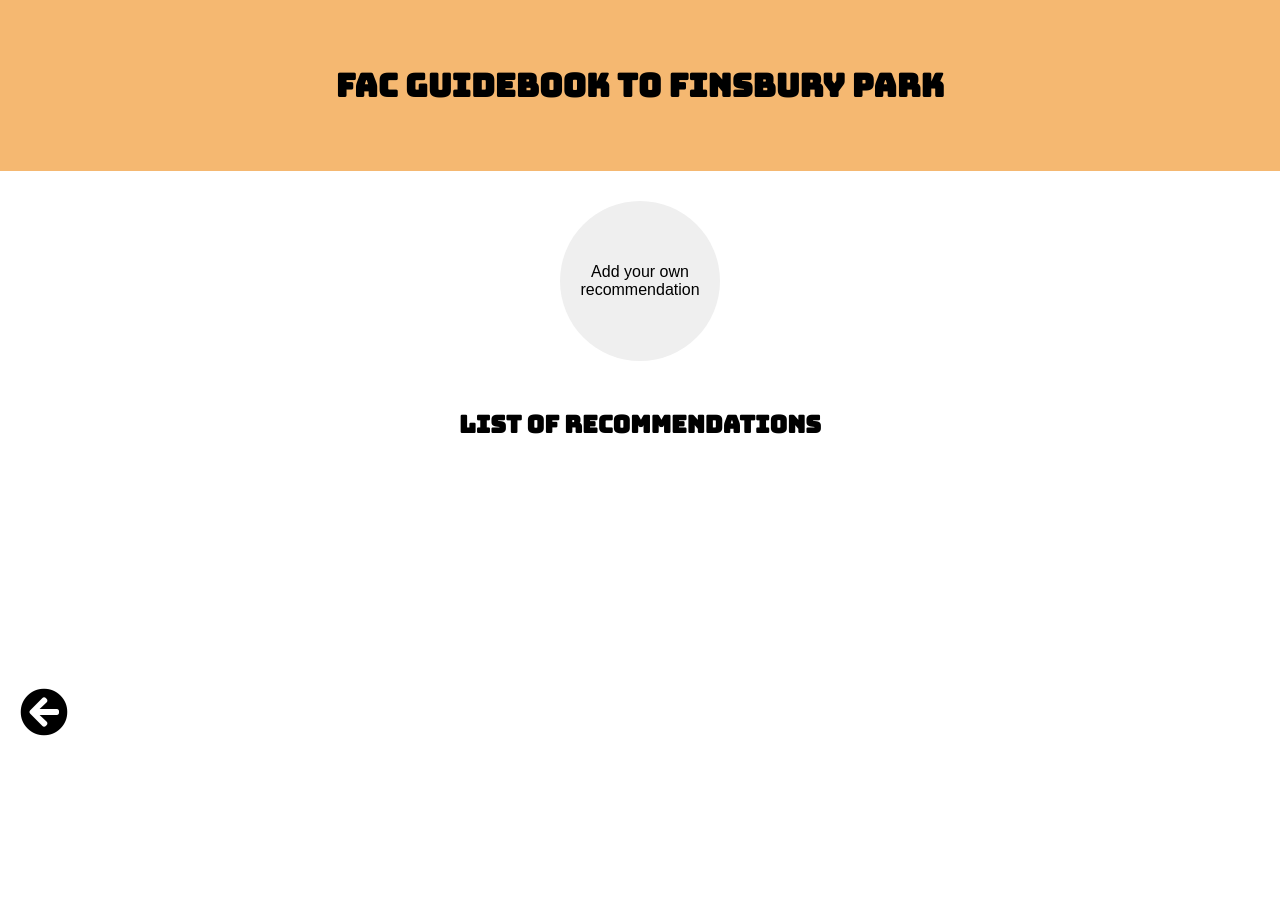
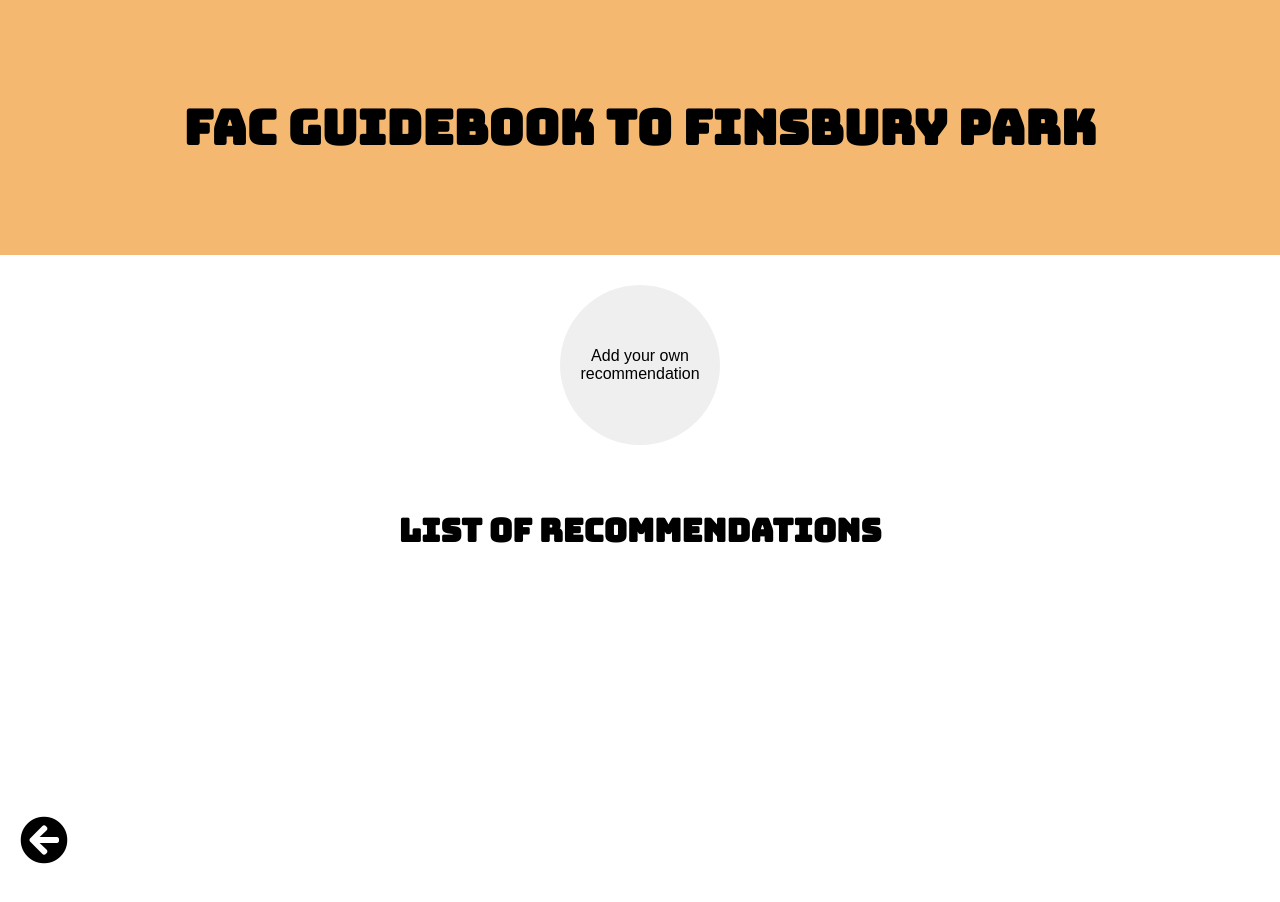
Before and after one commit to fac-15/FAC_guidebook, a website: page public/index.html in a window 1280 px wide. Shown: the top 902 px of the page. Drawn offline with Linux system fonts and the light colour scheme; files that its build step writes are made by us from their sources; no server answers; files whose address does not match are found by name; a web font is replaced by a local one.

Commit message:
Update main.css

```diff
--- a/public/main.css
+++ b/public/main.css
@@ -6,9 +6,14 @@
 h1 {
 	text-align: center;
 	padding: 2em;
+	font-size: 3em;
 	font-family: 'Bungee', cursive;
 	background-color: #F5B871;
 }
+h2 {
+	font-size: 2em;
+}
+
 
 #recommendations{
 	display: flex;
```
